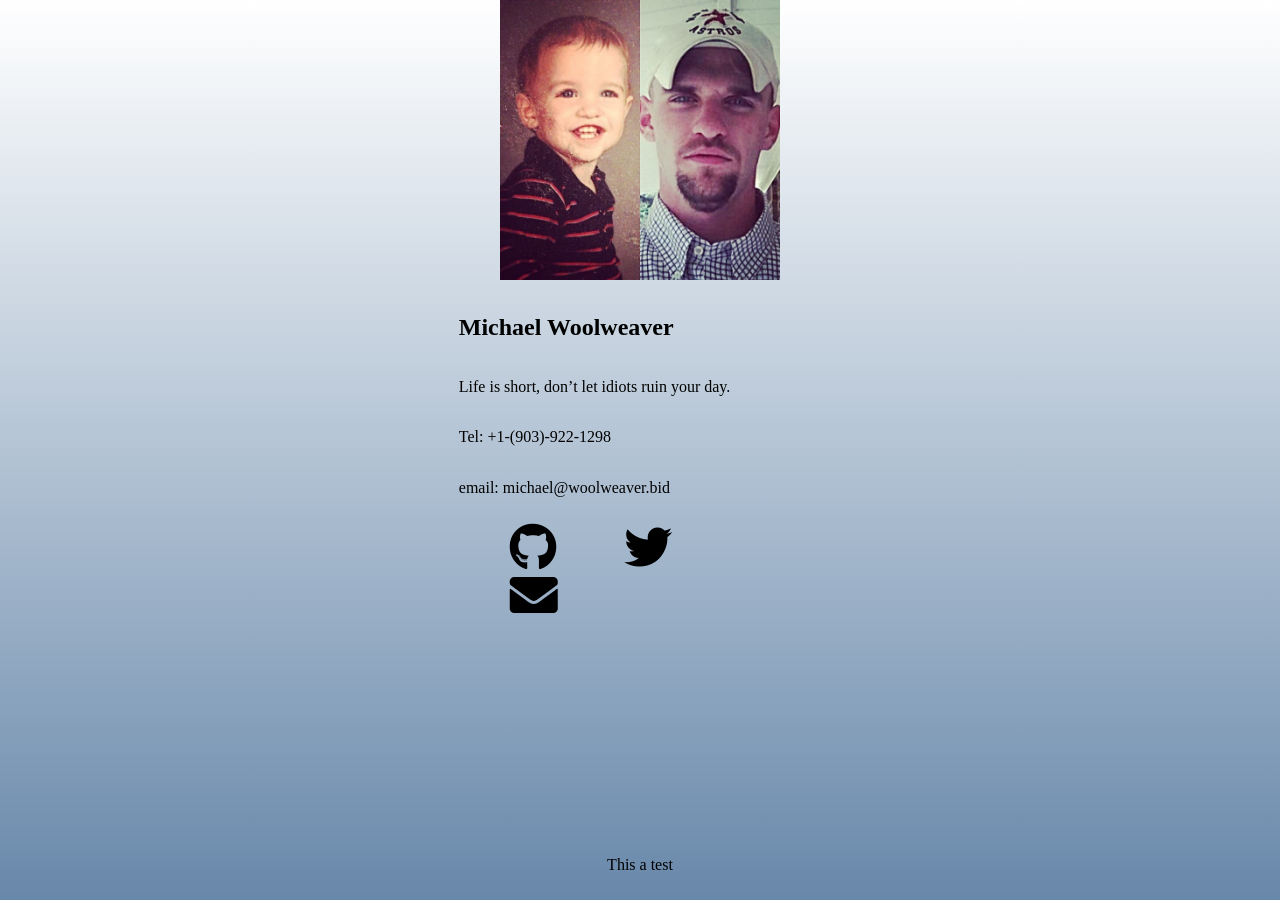
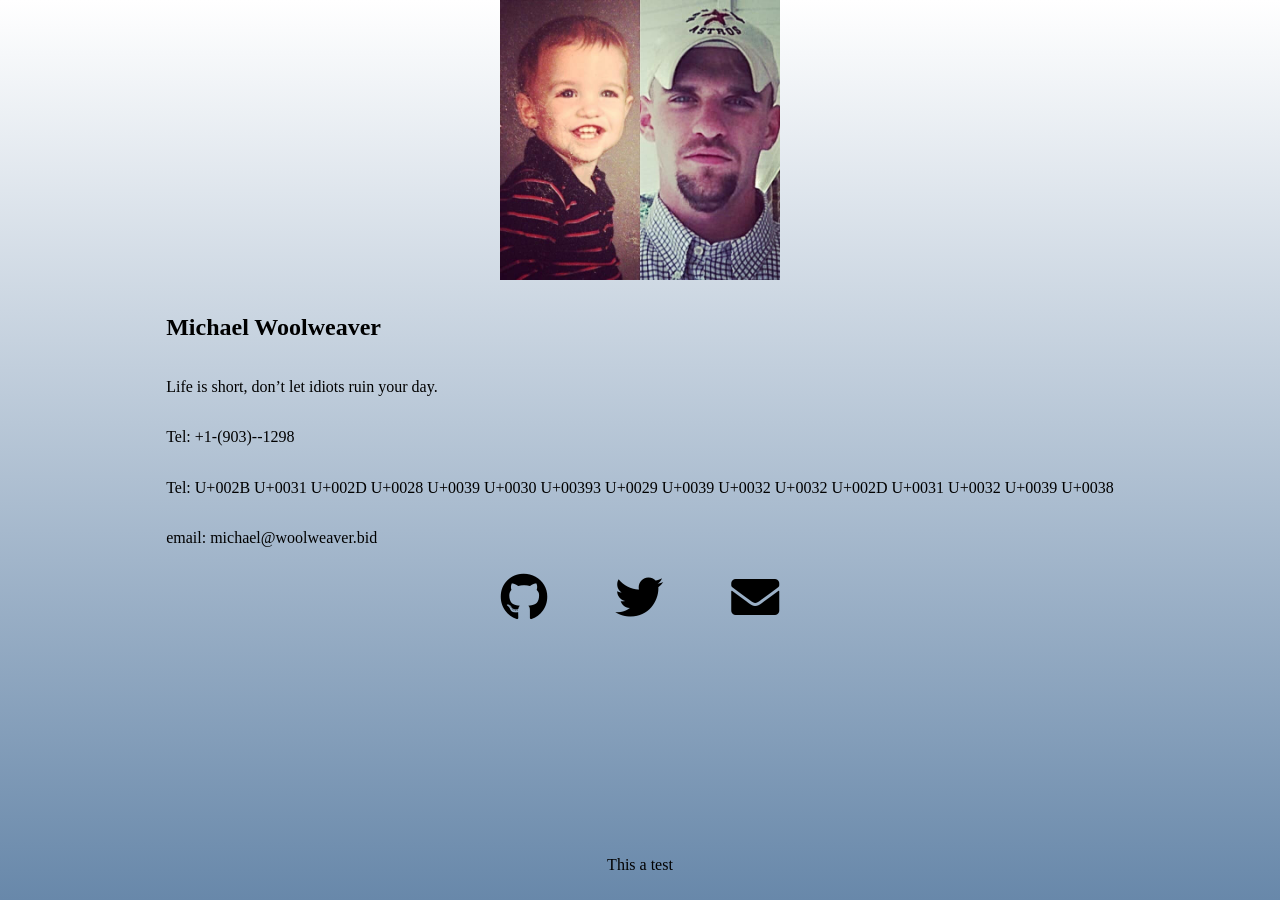
Before and after one commit to mwoolweaver/contigo, a Jekyll site: the page built from index.html, in a window 1280 px wide. Built offline with Jekyll 4.4.1, drawn with Linux system fonts in a browser that asks for light colours; nearby versions of some CDN libraries.

Commit message:
Update index.html

```diff
--- a/index.html
+++ b/index.html
@@ -8,7 +8,8 @@
     </header>
     <body>
         <p>Life is short, don’t let idiots ruin your day.</p>
-        <p>Tel: +1-(903)-922-1298</p>
+        <p>Tel: +1-(903)--1298</p>
+        <p>Tel: U+002B U+0031 U+002D U+0028 U+0039 U+0030 U+00393 U+0029 U+0039 U+0032 U+0032 U+002D U+0031 U+0032 U+0039 U+0038
         <p>email: michael@woolweaver.bid</p>
     </body>
     <footer>
```
